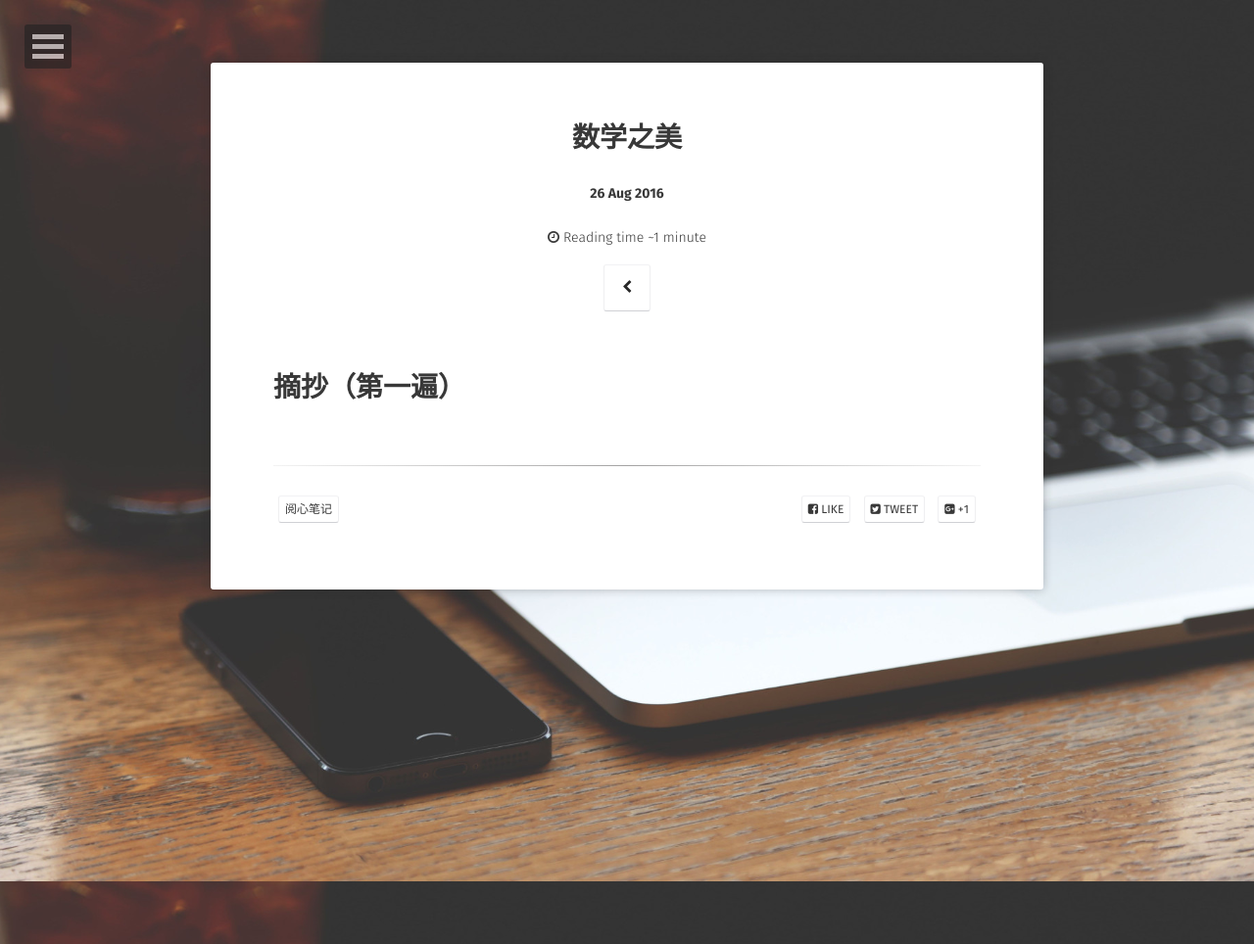
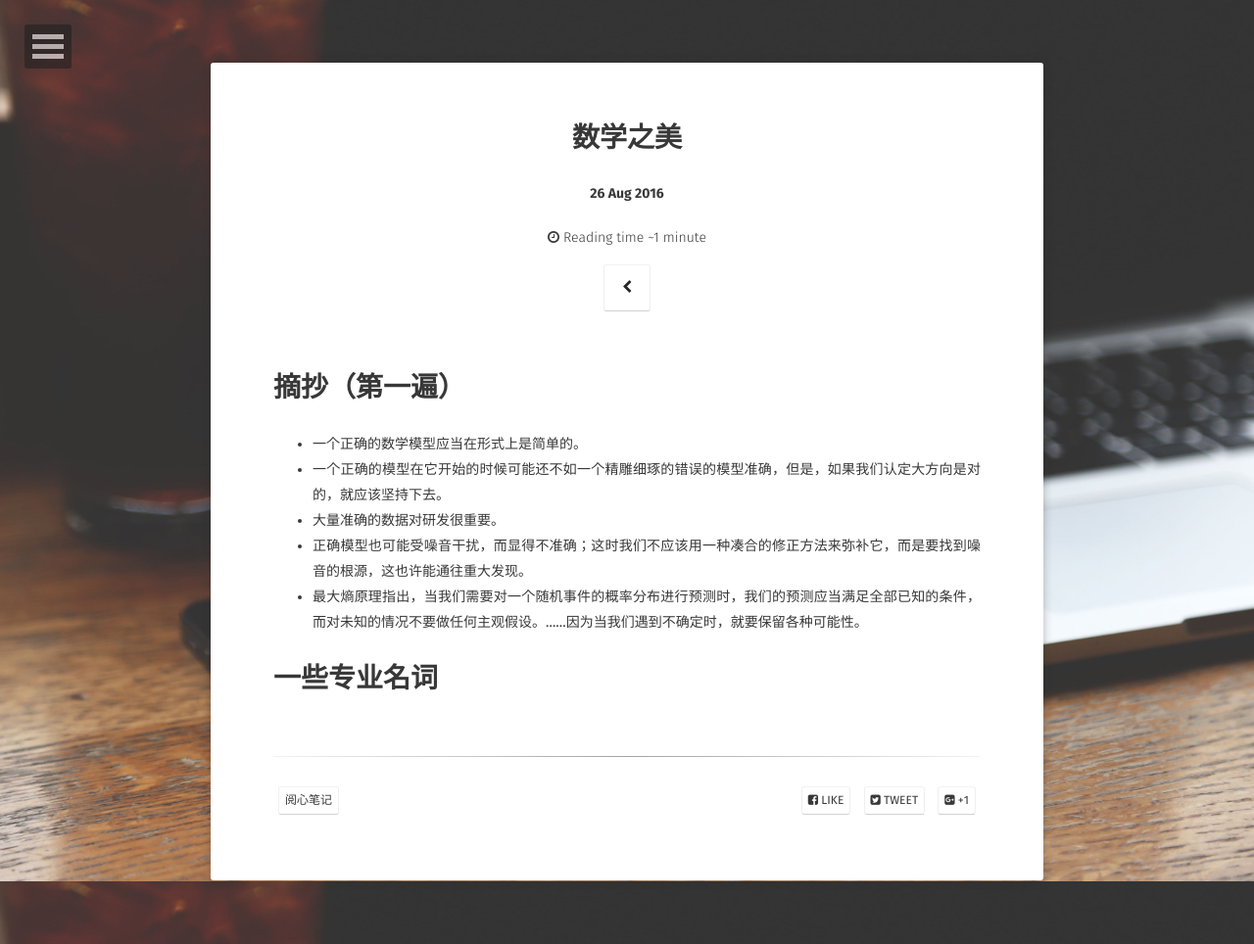
Before and after one commit to ridikuius/ridikuius.github.io, a Jekyll site: the page built from _posts/2016-08-26-《数学之美》.md, in a window 1280 px wide. Shown: the whole page at 98% size. Built offline with Jekyll 4.4.1, drawn with Linux system fonts in a browser that asks for light colours; some web fonts are replaced.

Commit message:
Update 2016-08-26-《数学之美》.md

```diff
--- a/_posts/2016-08-26-《数学之美》.md
+++ b/_posts/2016-08-26-《数学之美》.md
@@ -8,3 +8,11 @@ tag:
 - 阅心笔记
 ---
 # 摘抄（第一遍）
+
+* 一个正确的数学模型应当在形式上是简单的。
+* 一个正确的模型在它开始的时候可能还不如一个精雕细琢的错误的模型准确，但是，如果我们认定大方向是对的，就应该坚持下去。
+* 大量准确的数据对研发很重要。
+* 正确模型也可能受噪音干扰，而显得不准确；这时我们不应该用一种凑合的修正方法来弥补它，而是要找到噪音的根源，这也许能通往重大发现。
+* 最大熵原理指出，当我们需要对一个随机事件的概率分布进行预测时，我们的预测应当满足全部已知的条件，而对未知的情况不要做任何主观假设。......因为当我们遇到不确定时，就要保留各种可能性。
+
+# 一些专业名词
```
